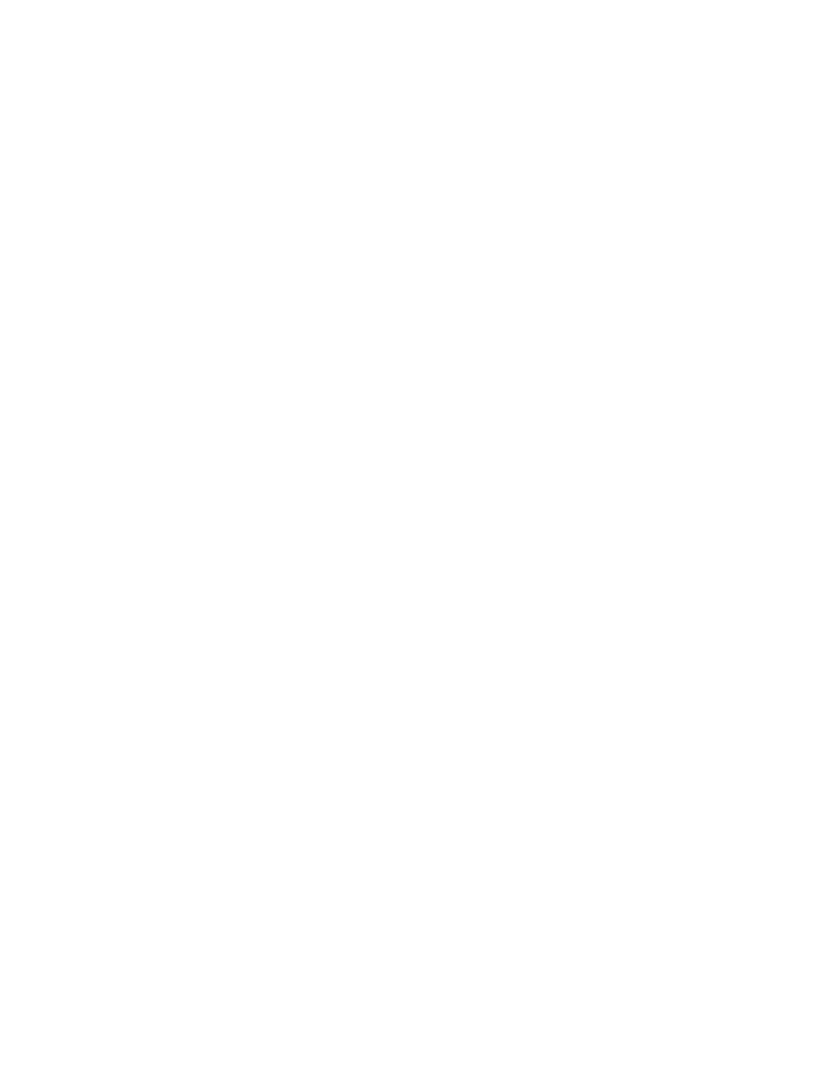
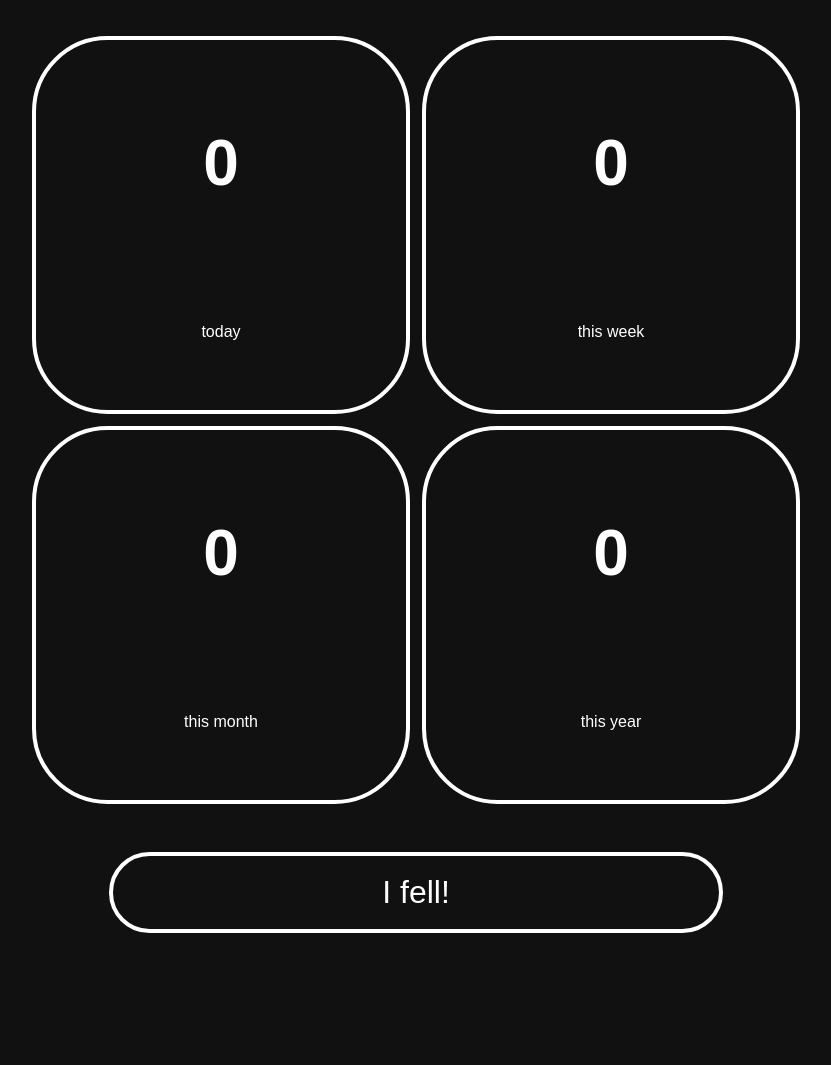
Before and after one commit to nathaniel-lowy/counter, a website built with webpack: page src/template.html in a window 1280 px wide. Shown: the whole page, without its empty margins (224-1055 px from the left). Before the commit the page ends 800 px from the top, so only its background shows below. Built offline with nearby package versions, Linux system fonts and the light colour scheme.

Commit message:
Create basic layout
Basic layout includes: day/week/month/year counters, a button for
adding a count, and the logs of each time a fall occured. Basic
calculations will be added later, along with localStorage usage.

```diff
--- a/src/index.js
+++ b/src/index.js
@@ -0,0 +1,34 @@
+import "./styles.css";
+
+let falls = [];
+
+document.querySelector("#add-btn").addEventListener("click", addFall);
+
+function addFall() {
+  falls.push(new Date());
+  displayFalls();
+}
+
+function displayFalls() {
+  const fallLog = document.querySelector(".logs");
+  const year = document.querySelector(".year");
+  const options = {
+    weekday: 'short',
+    month: 'short',
+    day: 'numeric',
+    year: 'numeric',
+    hour: 'numeric',
+    minute: 'numeric'
+  }
+  fallLog.replaceChildren();
+  falls.forEach((fall) => {
+    const dateOutput = new Intl.DateTimeFormat("en-us", options).format(fall);
+    const fallCount = document.createElement("p");
+    fallCount.classList.add("log");
+    fallCount.textContent = dateOutput;
+    fallLog.prepend(fallCount);
+  });
+
+  // NOTE: Day/Week/Month/Year calculations will need to be implemented
+  year.textContent = parseInt(year.textContent) + 1;
+}
--- /dev/null
+++ b/src/styles.css
@@ -0,0 +1,69 @@
+:root {
+    --text: white;
+    --bg: #111;
+}
+
+* {
+    padding: 0;
+    margin: 0;
+    box-sizing: border-box;
+}
+
+body {
+    background-color: var(--bg);
+    font-family: sans-serif;
+    color: var(--text);
+}
+
+.wrapper {
+    display: grid;
+    grid-template-columns: 1fr 1fr;
+    justify-content: center;
+    max-width: max(320px, 60%);
+    margin: 36px auto;
+    gap: 12px;
+}
+
+.info {
+    aspect-ratio: 1 / 1;
+    display: grid;
+    grid-template-columns: 1fr;
+    border: 4px solid var(--text);
+    border-radius: 20%;
+    justify-content: center;
+    justify-items: center;
+    align-items: center;
+}
+
+.logs {
+    grid-column: 1 / -1;
+    text-align: center;
+    font-size: 1.2rem;
+}
+
+.log {
+    padding: 12px;
+}
+
+.log + .log {
+    border-top: 1px solid var(--text);
+}
+
+.big-number {
+    margin-top: 1rem;
+    margin-bottom: -1rem;
+    font-size: 4rem;
+    font-weight: 600;
+}
+
+#add-btn {
+    font-size: 2rem;
+    padding: 18px;
+    border-radius: 72px;
+    background: none;
+    border: 4px solid var(--text);
+    color: var(--text);
+    grid-column: 1 / -1;
+    width: 80%;
+    margin: 36px auto;
+}
--- a/src/template.html
+++ b/src/template.html
@@ -5,5 +5,31 @@
     <meta name="viewport" content="width=device-width, initial-scale=1.0" />
     <title>Document</title>
   </head>
-  <body></body>
+  <body>
+    <div class="wrapper">
+      <div class="info">
+        <div class="big-number day">0</div>
+        <div class="label">today</div>
+      </div>
+      <div class="info">
+        <div class="big-number week">0</div>
+        <div class="label">this week</div>
+      </div>
+      <div class="info">
+        <div class="big-number month">0</div>
+        <div class="label">this month</div>
+      </div>
+      <div class="info">
+        <div class="big-number year">0</div>
+        <div class="label">this year</div>
+      </div>
+      <button id="add-btn">I fell!</button>
+      <div class="logs">
+        <div class="log"></div>
+      </div>
+    </div>
+    <div class="logs">
+      <div class="log"></div>
+    </div>
+  </body>
 </html>
```
